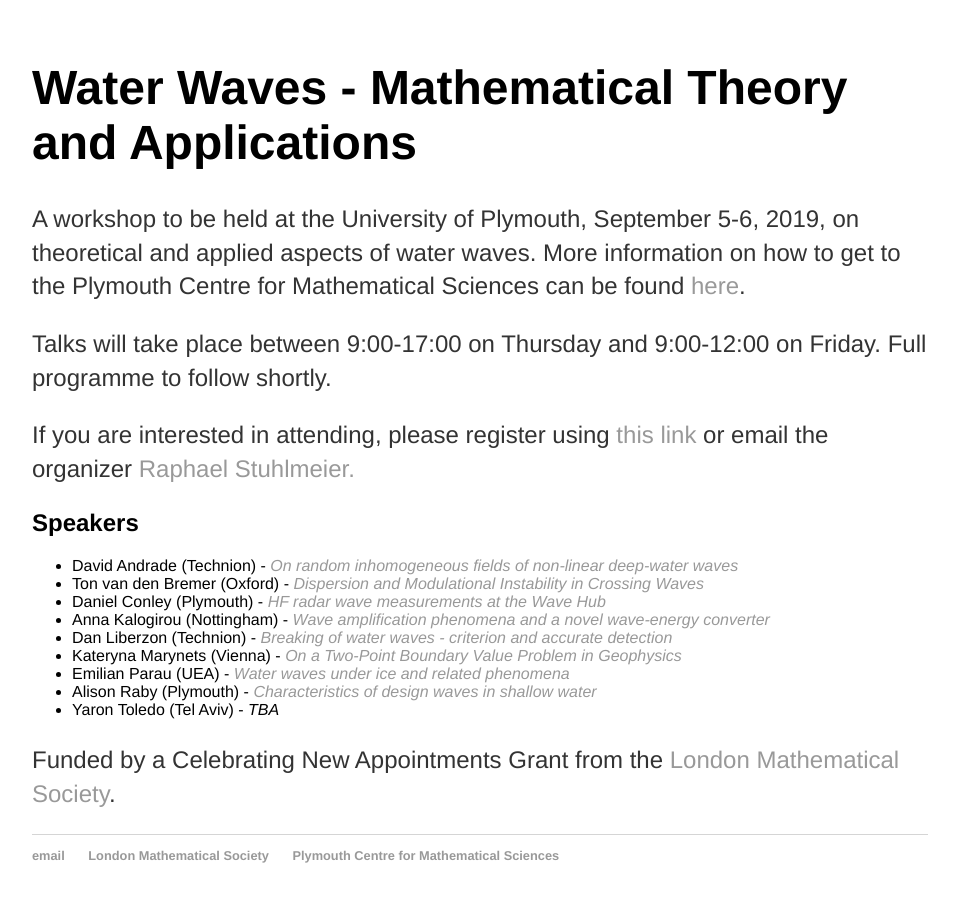
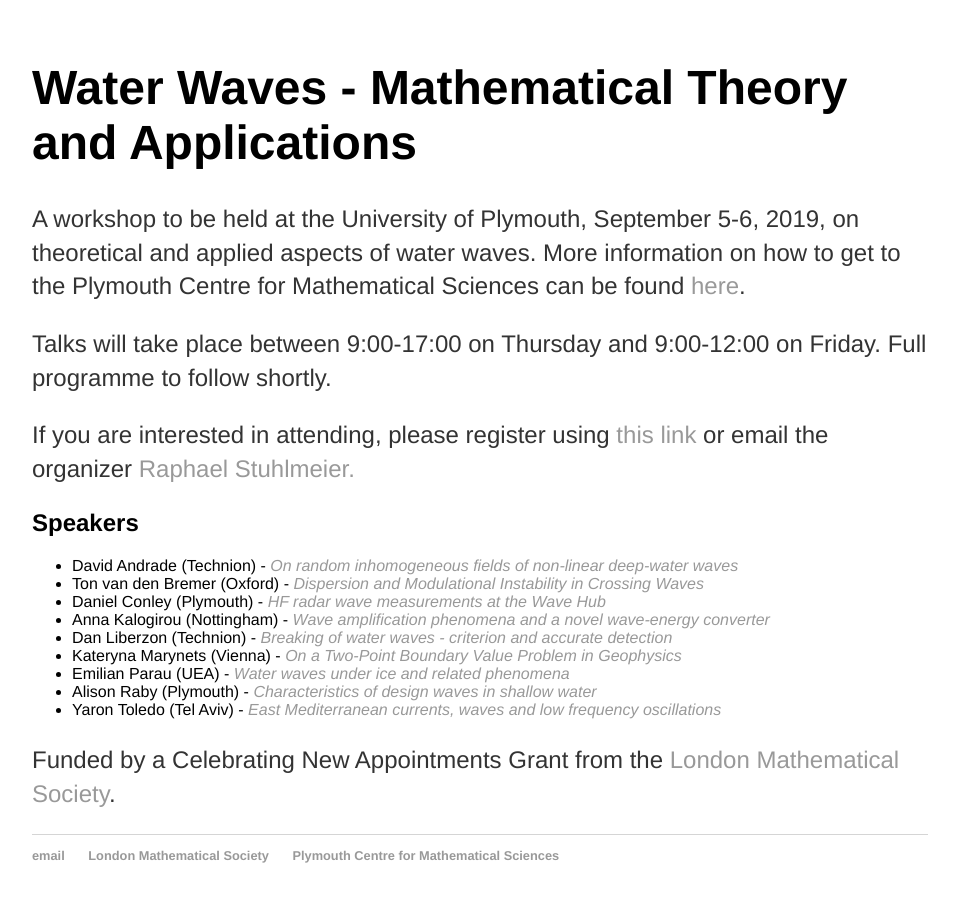
Before and after one commit to rstuhlmeier/rstuhlmeier.github.io, a Jekyll site: the page built from conferences/workshop.html, in a window 1280 px wide. Shown: the whole page, without its empty margins (160-1119 px from the left). Built offline with Jekyll 4.4.1, drawn with Linux system fonts in a browser that asks for light colours.

Commit message:
Update workshop.html

```diff
--- a/conferences/workshop.html
+++ b/conferences/workshop.html
@@ -21,7 +21,7 @@ title: Workshop Water Waves - Mathematical Theory and Applications
   <li>Kateryna Marynets (Vienna) - <i><a href="Kateryna.pdf">On a Two-Point Boundary Value Problem in Geophysics</a></i> </li>
   <li>Emilian Parau (UEA) - <i><a href="Emilian.html">Water waves under ice and related phenomena</a></i> </li>
   <li>Alison Raby (Plymouth) - <i><a href="Alison.html">Characteristics of design waves in shallow water</a></i></li>
-  <li>Yaron Toledo (Tel Aviv) - <i>TBA</i></li>
+  <li>Yaron Toledo (Tel Aviv) - <i><a href="Yaron.html">East Mediterranean currents, waves and low frequency oscillations</a></i></li>
 </ul>
 
 <p> Funded by a Celebrating New Appointments Grant from the <a href="http://lms.ac.uk/">London Mathematical Society</a>. </p>
```
